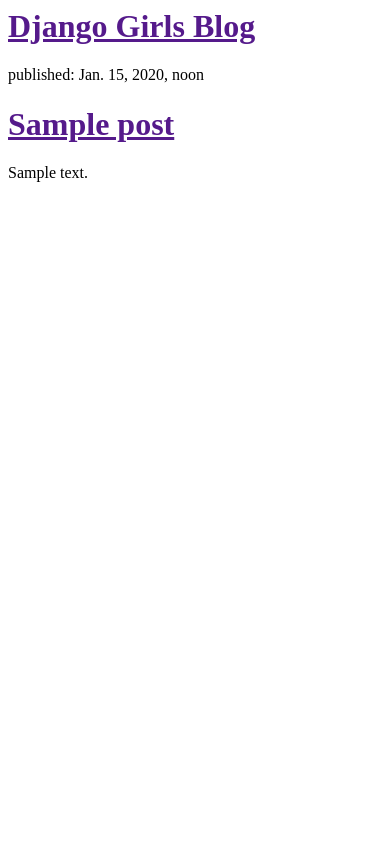
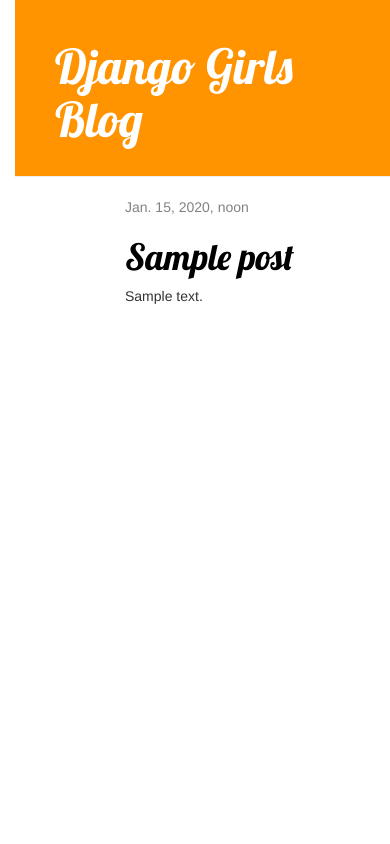
Before and after one commit to Deea12/my-first-blog, a Django app: template blog/templates/blog/post_list.html in a window 390 px wide. Run offline with Django 3.2, Linux system fonts and the light colour scheme; the template is opened without the code that fills it: values that come from a table or form of the project are taken from there, others are empty; tables that the repository leaves empty hold one stand-in row (values such as "Sample post"); some libraries are stand-ins or nearby versions.

Commit message:
Added view and template for detailed blog post as well as CSS for the site.

```diff
--- /dev/null
+++ b/blog/static/css/blog.css
@@ -0,0 +1,55 @@
+h1 a {
+    color: #FCA205;
+}
+body {
+    padding-left: 15px;
+}
+h1 a {
+    color: #FCA205;
+    font-family: 'Lobster';
+}
+.page-header {
+    background-color: #ff9400;
+    margin-top: 0;
+    padding: 20px 20px 20px 40px;
+}
+
+.page-header h1, .page-header h1 a, .page-header h1 a:visited, .page-header h1 a:active {
+    color: #ffffff;
+    font-size: 36pt;
+    text-decoration: none;
+}
+
+.content {
+    margin-left: 40px;
+}
+
+h1, h2, h3, h4 {
+    font-family: 'Lobster', cursive;
+}
+
+.date {
+    color: #828282;
+}
+
+.save {
+    float: right;
+}
+
+.post-form textarea, .post-form input {
+    width: 100%;
+}
+.top-menu, .top-menu:hover, .top-menu:visited {
+    color: #ffffff;
+    float: right;
+    font-size: 26pt;
+    margin-right: 20px;
+}
+
+.post {
+    margin-bottom: 70px;
+}
+
+.post h1 a, .post h1 a:visited {
+    color: #000000;
+}
--- /dev/null
+++ b/blog/templates/blog/base.html
@@ -0,0 +1,35 @@
+{% load staticfiles %}
+<html>
+    <head>
+        <title>Django Girls blog</title>
+        <link rel="stylesheet" href="//maxcdn.bootstrapcdn.com/bootstrap/3.2.0/css/bootstrap.min.css">
+        <link rel="stylesheet" href="//maxcdn.bootstrapcdn.com/bootstrap/3.2.0/css/bootstrap-theme.min.css">
+        <link href='//fonts.googleapis.com/css?family=Lobster&subset=latin,latin-ext' rel='stylesheet' type='text/css'>
+        <link rel="stylesheet" href="{% static 'css/blog.css' %}">
+    </head>
+    <body>
+        <div class="page-header">
+            <h1><a href="/">Django Girls Blog</a></h1>
+        </div>
+
+        <div class="content container">
+            <div class="row">
+                <div class="col-md-8">
+
+                  {% block content %}
+                  {% for post in posts %}
+        <div class="post">
+            <div class="date">
+                {{ post.published_date }}
+            </div>
+            <h1><a href="">{{ post.title }}</a></h1>
+            <p>{{ post.text|linebreaks }}</p>
+        </div>
+
+    {% endfor %}
+{% endblock %}
+                </div>
+            </div>
+        </div>
+    </body>
+</html>
--- a/blog/templates/blog/post_list.html
+++ b/blog/templates/blog/post_list.html
@@ -1,20 +1,18 @@
-<html>
-  <head>
-        <title>Deea's blog</title>
-    </head>
-    <body>
-      <div>
-        <h1><a href="">Django Girls Blog</a></h1>
-      </div>
+{% extends 'blog/base.html' %}
 
-{% for post in posts %}
-    <div>
-        <p>published: {{ post.published_date }}</p>
-        <h1><a href="">{{ post.title }}</a></h1>
-        <p>{{ post.text|linebreaks }}</p>
-    </div>
-{% endfor %}
-
-
-  </body>
-</html>
+{% block content %}
+        {% for post in posts %}
+        <div class="content container">
+<div class="row">
+    <div class="col-md-8">
+        {% for post in posts %}
+        <div class="post">
+   <div class="date">
+       {{ post.published_date }}
+   </div>
+   <h1><a href="{% url 'post_detail' pk=post.pk %}">{{ post.title }}</a></h1>
+   <p>{{ post.text|linebreaks }}</p>
+</div>
+        {% endfor %}
+        {% endfor %}
+        {% endblock %}
--- a/blog/urls.py
+++ b/blog/urls.py
@@ -1,5 +1,6 @@
-from django.conf.urls import url
+from django.conf.urls import include url
 from . import views
 urlpatterns = [
     url(r'^$', views.post_list, name='post_list'),
+    url(r'^post/(?P<pk>\d+)/$', views.post_detail, name='post_detail'),
 ]
--- a/blog/views.py
+++ b/blog/views.py
@@ -1,9 +1,14 @@
 from django.shortcuts import render
 from django.utils import timezone
 from .models import Post
+
 def post_list(request):
     posts = Post.objects.filter(published_date__lte=timezone.now()).order_by('published_date')
     return render(request, 'blog/post_list.html', {'posts': posts})
 
 
+from django.shortcuts import render, get_object_or_404
+def post_detail(request, pk):
+    post = get_object_or_404(Post, pk=pk)
+    return render(request, 'blog/post_detail.html', {'post': post})
 # Create your views here.
--- a/mysite/urls.py
+++ b/mysite/urls.py
@@ -16,8 +16,9 @@ Including another URLconf
 """
 from django.conf.urls import include, url
 from django.contrib import admin
+from blog import views
 
 urlpatterns = [
-    url(r'^admin/', admin.site.urls),
-    url(r'', include('blog.urls'))
+    url(r'^$', views.post_list, name='post_list'),
+    url(r'^post/(?P<pk>\d+)/$', views.post_detail, name='post_detail'),
 ]
```
Also changed, not shown: blog/templates/blog/post_detail.html (added, +13 -0 lines).
